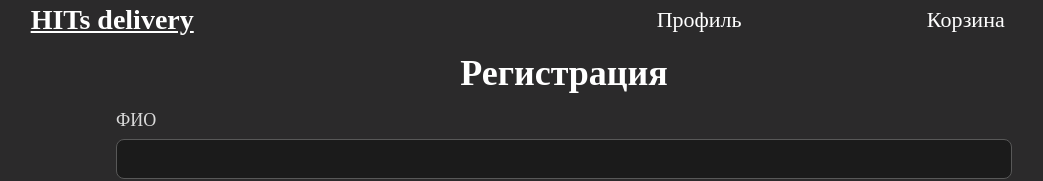
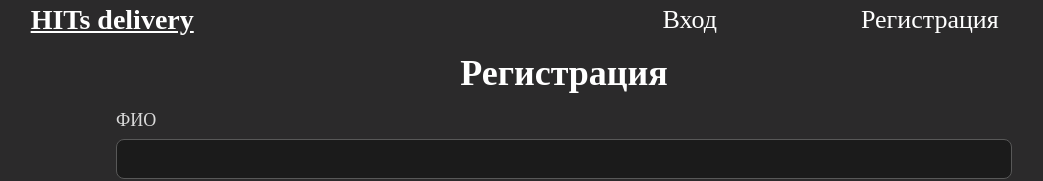
Before and after one commit to Camon-fi07/food-delivery-service, a React (Vite) app: page / in a window 1280 px wide. Shown: the top 181 px of the page, without its empty margins (76-1119 px from the left). Built offline with nearby package versions, Linux system fonts and the light colour scheme; no server answers.

Commit message:
улучшил адаптив и пофиксил изменение полей при авторизации

```diff
--- a/src/components/Head/Header.tsx
+++ b/src/components/Head/Header.tsx
@@ -33,13 +33,13 @@ export const Head = () => {
         <ul className={`${!isVisible ? style.hidden : ""} ${style.user_info}`}>
           {userInfo.isAuth ? (
             <>
-              <li>Вход</li>
-              <li>Регистрация</li>
+              <li>Профиль</li>
+              <li>Корзина</li>
             </>
           ) : (
             <>
-              <li>Профиль</li>
-              <li>Корзина</li>
+              <li>Вход</li>
+              <li>Регистрация</li>
             </>
           )}
         </ul>
--- a/src/components/Head/style.module.scss
+++ b/src/components/Head/style.module.scss
@@ -6,6 +6,7 @@
   justify-content: space-between;
   align-items: center;
   grid-template-columns: 1fr 20fr 10fr 1fr;
+  position: relative;
 }
 
 .logo {
@@ -31,23 +32,23 @@
 .menu {
   display: flex;
   justify-content: center;
-  position: relative;
 }
 
 .user_info {
   z-index: 2;
-  width: 100%;
+  width: 90%;
   position: absolute;
   bottom: 0;
-  transform: translate(0, 100%);
+  left: 50%;
+  transform: translate(-50%, 100%);
   display: flex;
   flex-direction: column;
   align-items: center;
   background-color: $field;
   padding: 10px;
-  gap: 10px;
+  gap: 15px;
   & li {
-    font-size: 22px;
+    font-size: 26px;
   }
 }
 
```
